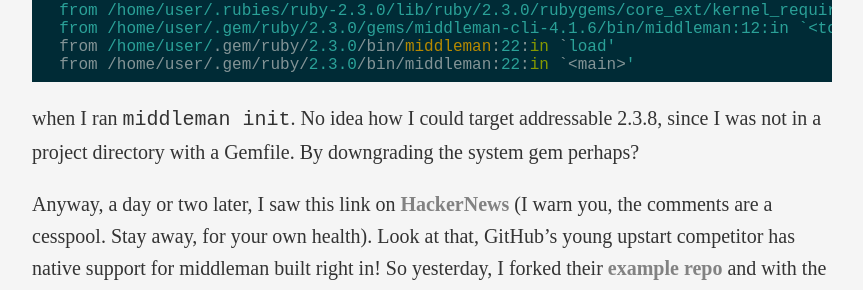
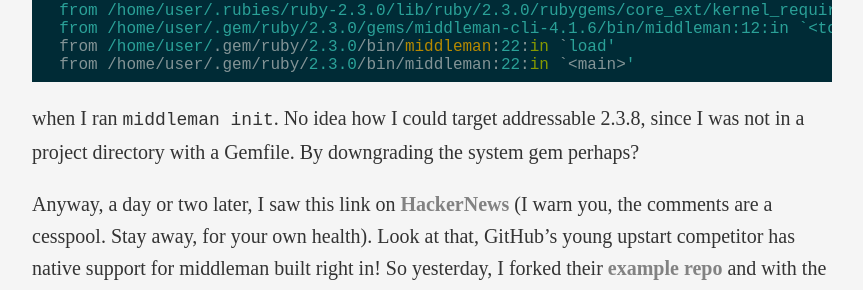
Before and after one commit to munyari/munyari.github.io, a Jekyll site: the page built from _posts/2016-04-10-building-a-blog-with-jekyll.md, in a window 1280 px wide. Shown: the part 1540-1830 px from the top of the page, without its empty margins (208-1071 px from the left). Built offline with Jekyll 4.4.1, drawn with Linux system fonts in a browser that asks for light colours; some web fonts are replaced.

Commit message:
Add sass rules for footnotes/code

```diff
--- a/_sass/_default.scss
+++ b/_sass/_default.scss
@@ -294,3 +294,18 @@
         font-size: 18px;
     }
 }
+
+.footnotes {
+  border-top: thick double #333;
+
+  ul, p {
+    margin: 0;
+    font-size: 16px;
+  }
+}
+
+p, ul {
+  code {
+    font-size: 0.9em;
+  }
+}
```
